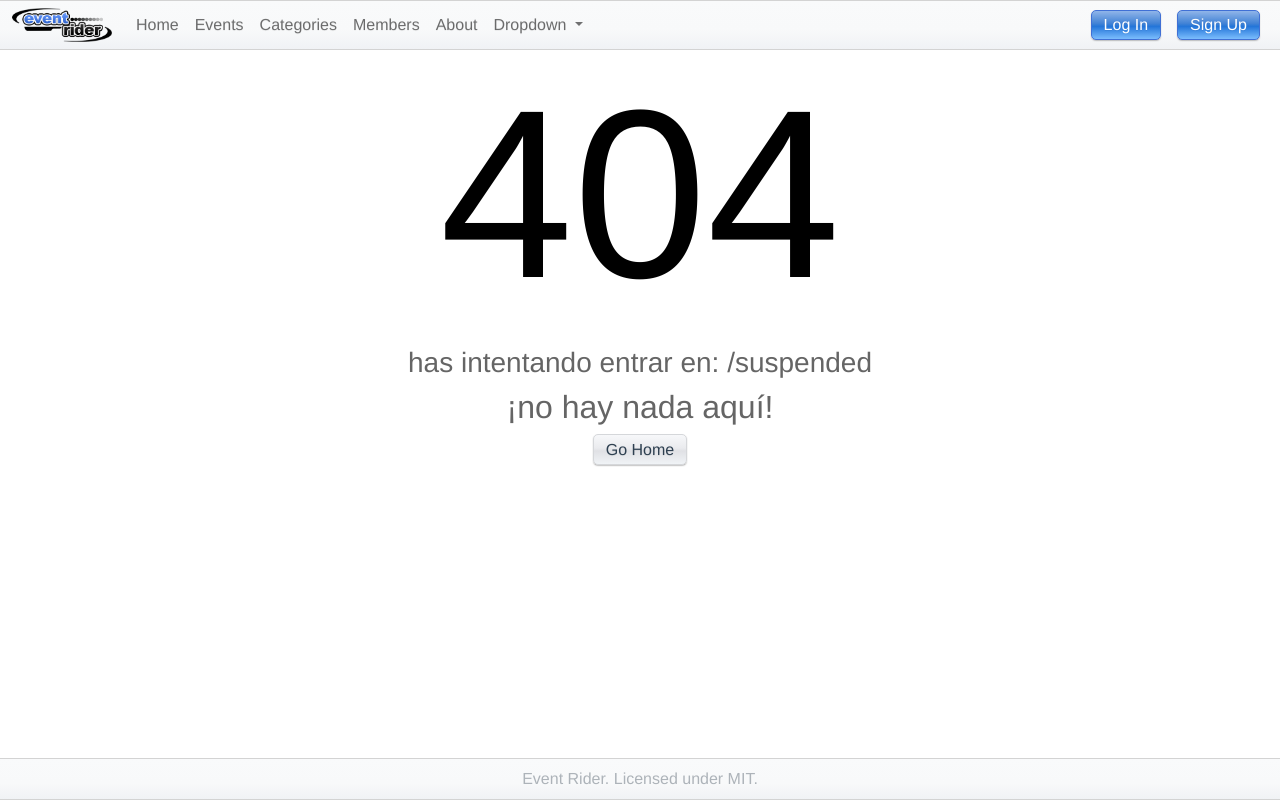
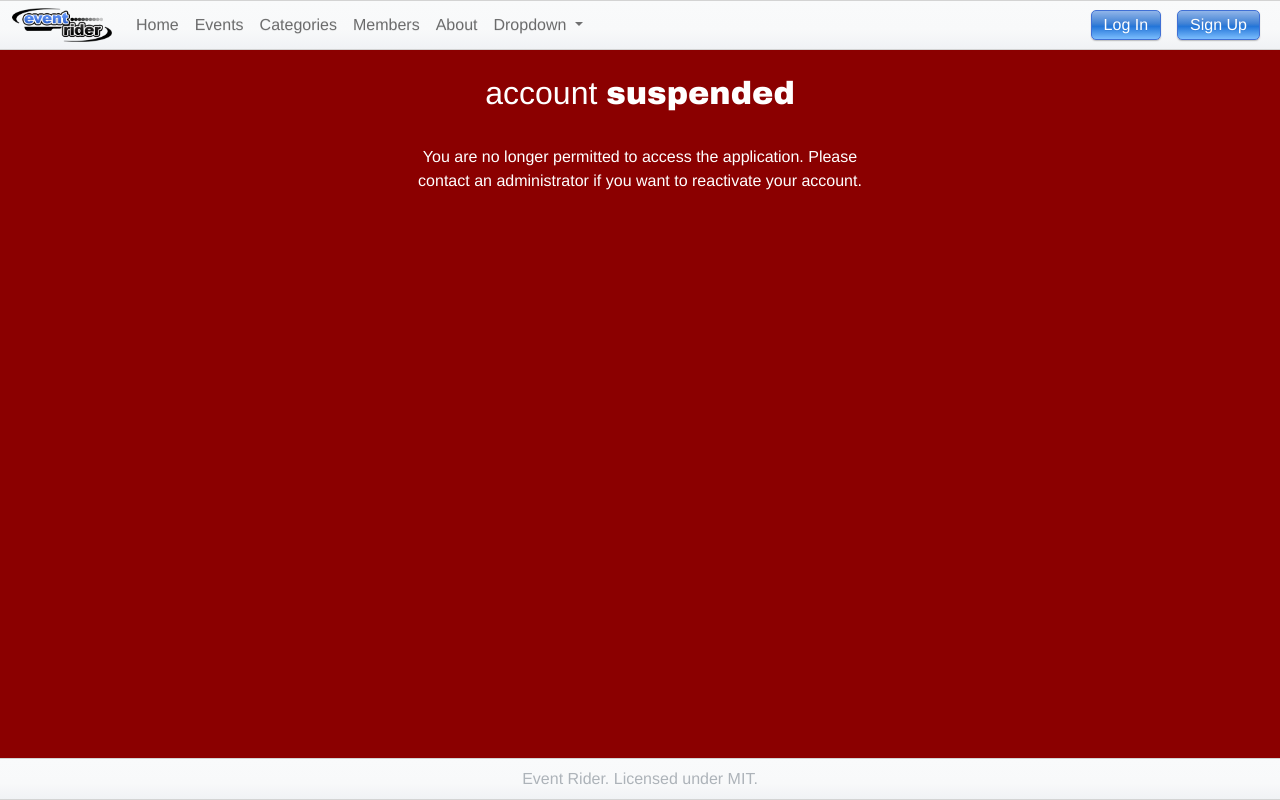
Before and after one commit to cristiancfm/event-rider-client, a Vue app: page /suspended in a window 1280 px wide. Before the commit this address had no page. Built offline with nearby package versions, Linux system fonts and the light colour scheme.

Commit message:
Added email notifications about account suspension or reactivation

```diff
--- a/src/App.vue
+++ b/src/App.vue
@@ -26,6 +26,10 @@ export default {
   color: #2c3e50;
 }
 
+body.suspended-user-view {
+  background: darkred;
+}
+
 nav {
   padding: 30px;
 }
--- a/src/router/index.js
+++ b/src/router/index.js
@@ -34,6 +34,7 @@ import AdminUsers from "@/components/admin/AdminUsers";
 import EventCategoryCreate from "@/components/categories/EventCategoryCreate";
 import EventCategoryEditView from "@/views/EventCategoryEditView";
 import UserEditView from "@/views/UserEditView";
+import SuspendedUserView from "@/views/SuspendedUserView";
 
 const routes = [
   {
@@ -47,6 +48,12 @@ const routes = [
     name: "Signup",
     component: SignupForm,
     meta: { public: true, isSignupPage: true },
+  },
+  {
+    path: "/suspended",
+    name: "Suspended",
+    component: SuspendedUserView,
+    meta: { public: true, isSuspendedPage: true },
   },
   {
     path: "/",
@@ -233,6 +240,10 @@ router.beforeEach((to, from, next) => {
     const userIsLogged = getStore().state.user.logged;
     const loggedUserAuthority = getStore().state.user.authority;
 
+    if (loggedUserAuthority == "USER_SUSPENDED" && !to.meta.isSuspendedPage) {
+      // usuario suspendido, redirigir a página de suspensión
+      next("/suspended");
+    } else {
       if (requiresAuth) {
         // página privada
         if (userIsLogged) {
@@ -261,6 +272,7 @@ router.beforeEach((to, from, next) => {
           next();
         }
       }
+    }
   });
 });
 
--- /dev/null
+++ b/src/views/SuspendedUserView.vue
@@ -0,0 +1,28 @@
+<template>
+  <div class="row m-auto" style="max-width: 500px">
+    <div class="col p-4 text-center">
+      <h2 style="color: white">
+        Account <span style="font-family: 'Arial Black', serif">Suspended</span>
+      </h2>
+      <br />
+      <p style="color: white">
+        You are no longer permitted to access the application. Please contact an
+        administrator if you want to reactivate your account.
+      </p>
+    </div>
+  </div>
+</template>
+
+<script>
+export default {
+  name: "SuspendedUserView",
+  mounted() {
+    document.body.classList.add("suspended-user-view");
+  },
+  beforeUnmount() {
+    document.body.classList.remove("suspended-user-view");
+  },
+};
+</script>
+
+<style scoped></style>
```
Lines whose indentation alone changed are shown as unchanged.
